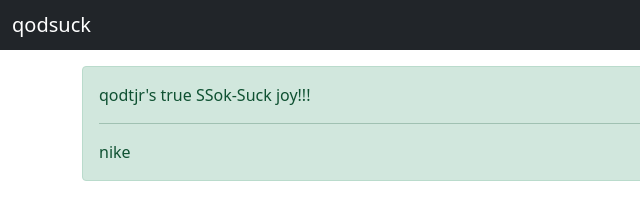
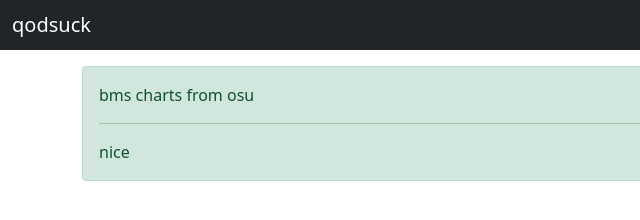
Before and after one commit to sateliera/oms, a plain HTML site: page index.html in a window 1280 px wide. Shown: the full height of the page, 0-640 px from the left. Drawn offline with nearby package versions, Linux system fonts and the light colour scheme; no server answers.

Commit message:
Update index.html

```diff
--- a/index.html
+++ b/index.html
@@ -2,7 +2,7 @@
 <html lang="ja">
 
 <head>
-    <title>qodsuck</title>
+    <title>oms</title>
     <meta charset="UTF-8">
     <meta http-equiv="X-UA-Compatible" content="IE=edge">
     <meta name="viewport" content="width=device-width, initial-scale=1.0">
@@ -27,10 +27,10 @@
     <div class="container">
 
         <div class="alert alert-success mb-3" role="alert">
-            <p>qodtjr's true SSok-Suck joy!!!</p>
+            <p>bms charts from osu</p>
             <p></p>
             <hr>
-            <p class="mb-0">nike</p>
+            <p class="mb-0">nice</p>
         </div>
 
 
```
